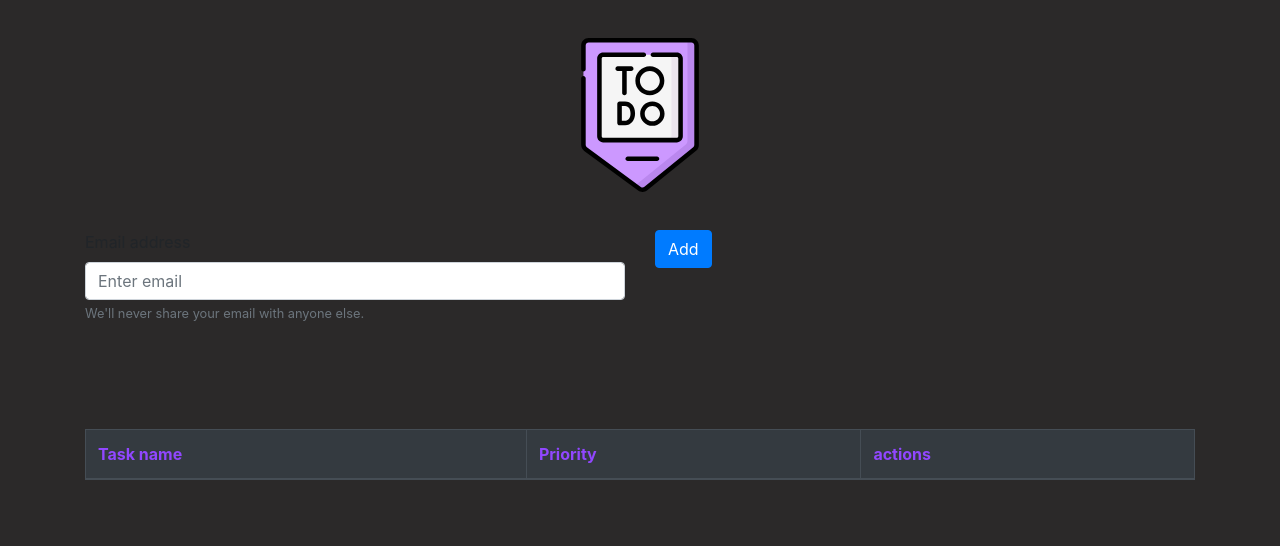
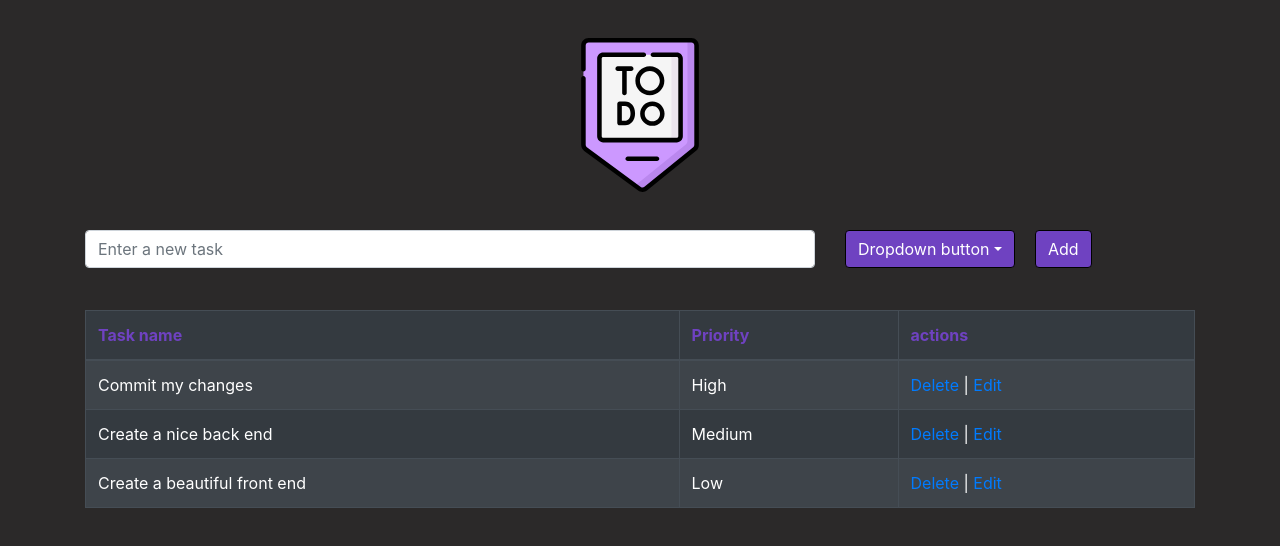
Before and after one commit to Gustavo-tech/todo-app-react, a React (Create React App) app: page / in a window 1280 px wide. Shown: the top 546 px of the page. Built offline with nearby package versions, Linux system fonts and the light colour scheme.

Commit message:
Creating state for TaskForm

```diff
--- a/public/index.html
+++ b/public/index.html
@@ -8,7 +8,7 @@
       name="description"
       content="Web site created using create-react-app"
     />
-    <link rel="icon" href="./to-do.png"/>
+    <link rel="icon" href="./to-do.svg"/>
     <!--
       manifest.json provides metadata used when your web app is installed on a
       user's mobile device or desktop. See https://developers.google.com/web/fundamentals/web-app-manifest/
--- a/src/components/App/App.jsx
+++ b/src/components/App/App.jsx
@@ -1,5 +1,5 @@
 // React
-import React, { Component } from 'react';
+import React from 'react';
 
 // Components
 import Home from '../Home/Home';
--- a/src/components/App/style.css
+++ b/src/components/App/style.css
@@ -1,5 +1,10 @@
+:root {
+    --black:  rgb(43, 41, 41);
+    --purple: #9147ff;
+}
+
 div.app {
-    background-color: rgb(43, 41, 41);
+    background-color: var(--black);
     width: 100vw;
     height: 100vh;
 }
--- a/src/components/Home/Home.jsx
+++ b/src/components/Home/Home.jsx
@@ -11,15 +11,23 @@ import './style.css';
 
 class Home extends Component {
     state = {
-        tasks: []
+        tasks: [
+            { name: "Commit my changes", priority: "High" },
+            { name: "Create a nice back end", priority: "Medium" },
+            { name: "Create a beautiful front end", priority: "Low" },
+        ]
+    }
+
+    handleNewTask = (task) => {
+
     }
 
     render() {
         return(
             <div>
                 <img className="to-do-icon" src={TodoImage} alt="to-do-icon"/>
-                <TaskForm/>
-                <TaskTable />
+                <TaskForm />
+                <TaskTable tasks={this.state.tasks}/>
             </div>
         )
     }
--- a/src/components/TaskForm/TaskForm.jsx
+++ b/src/components/TaskForm/TaskForm.jsx
@@ -1,5 +1,8 @@
 // React
-import React from 'react';
+import React, { Component } from 'react';
+
+// Style
+import './style.css';
 
 // Components
 import Button from 'react-bootstrap/Button';
@@ -7,28 +10,50 @@ import Form from 'react-bootstrap/Form';
 import Container from 'react-bootstrap/Container';
 import Row from 'react-bootstrap/Row';
 import Col from 'react-bootstrap/Col';
+import DropdownButton from 'react-bootstrap/DropdownButton';
+import Dropdown from 'react-bootstrap/Dropdown';
 
-const TaskForm = () => {
+class TaskForm extends Component {
+    state = {
+        task: {
+            name: '',
+            priority: ''
+        }
+    }
+
+    handleChange = () => {
+
+    }
+
+    handleSubmit = (event) => {
+        event.preventDefault();
+    }
+
+    render() {
         return (
-        <Container style={{marginBottom: '7%'}}>
+            <Container style={{marginBottom: '2%'}}>
                 <Form>
                     <Row>
-                    <Col>
+                        <Col lg={8}>
                             <Form.Group controlId="formBasicEmail">
-                            <Form.Label>Email address</Form.Label>
-                            <Form.Control type="email" placeholder="Enter email" />
-                            <Form.Text className="text-muted">
-                            We'll never share your email with anyone else.
-                            </Form.Text>
+                                <Form.Control type="email" placeholder="Enter a new task" />
                             </Form.Group>
                         </Col>
-                    <Col>
-                    <Button>Add</Button>
+                        <Col lg={2}>
+                            <DropdownButton id="dropdown-basic-button" title="Dropdown button">
+                                <Dropdown.Item href="#/action-1">Low</Dropdown.Item>
+                                <Dropdown.Item href="#/action-2">Medium</Dropdown.Item>
+                                <Dropdown.Item href="#/action-3">High</Dropdown.Item>
+                            </DropdownButton>
+                        </Col>
+                        <Col lg={2}>
+                            <Button type="submit">Add</Button>
                         </Col>
                     </Row>
                 </Form>
             </Container>
         )
     }
+}
 
 export default TaskForm;
--- /dev/null
+++ b/src/components/TaskForm/style.css
@@ -0,0 +1,4 @@
+button.btn.btn-primary {
+    background-color: var(--purple);
+    border-color: black;
+}
--- a/src/components/TaskTable/TaskTable.jsx
+++ b/src/components/TaskTable/TaskTable.jsx
@@ -26,7 +26,17 @@ const TaskTable = ({tasks}) => {
                     </tr>
                 </thead>
                 <tbody>
-
+                    {
+                        tasks.map(task => {
+                            return(
+                                <tr>
+                                    <td>{task.name}</td>
+                                    <td>{task.priority}</td>
+                                    <td><a href="/">Delete</a> | <a href="/">Edit</a></td>
+                                </tr>
+                            )
+                        })
+                    }
                 </tbody>
             </Table>
         </Container>
--- a/src/components/TaskTable/style.css
+++ b/src/components/TaskTable/style.css
@@ -1,3 +1,3 @@
 thead.table-head {
-    color: #9147ff;
+    color: var(--purple);
 }
```
Also changed, not shown: public/to-do.png (deleted), public/to-do.svg (added). Lines whose indentation alone changed are shown as unchanged.
